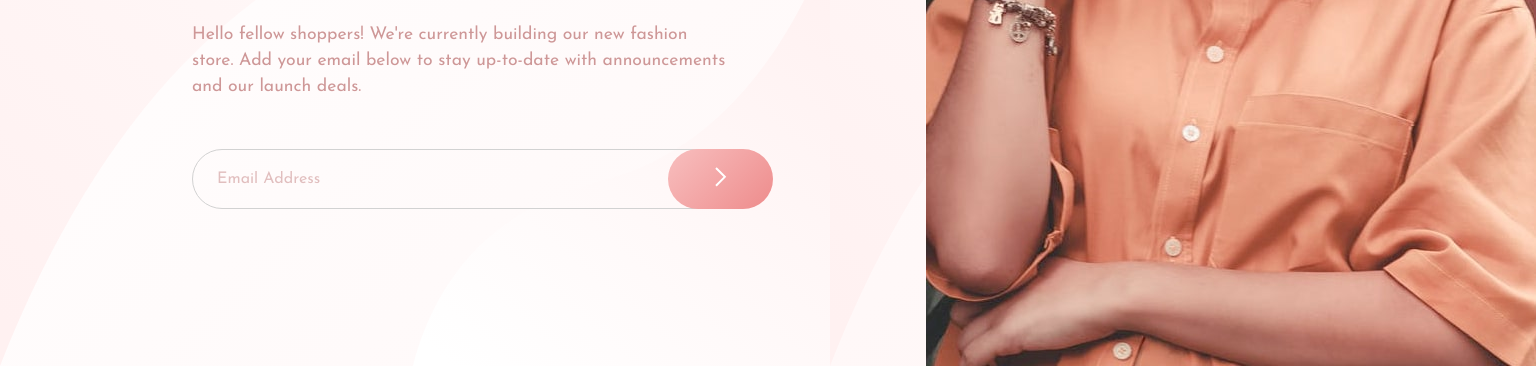
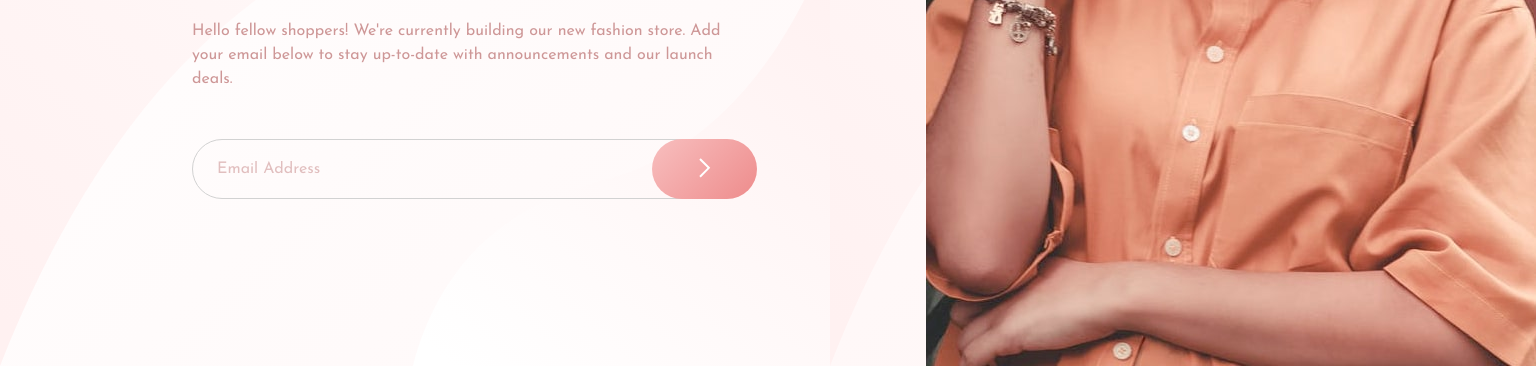
Before and after one commit to raulpinve/base-apparel-coming-soon-master, a plain HTML site: page index.html in a window 1536 px wide. Shown: the part 434-800 px from the top of the page. Drawn offline with Linux system fonts and the light colour scheme.

Commit message:
Changes applied

```diff
--- a/styles.css
+++ b/styles.css
@@ -194,7 +194,10 @@ body{
     }
     .card-body-description-text{
         text-align: left;
-        font-size: 1.1em;
+        font-size: 1em;
+    }
+    .card-body-description-form{
+        padding-right: 1em;
     }
     .card-body-description-form input{
         border-radius: 30px;
```
Also changed, not shown: images/desktop-preview.PNG.
